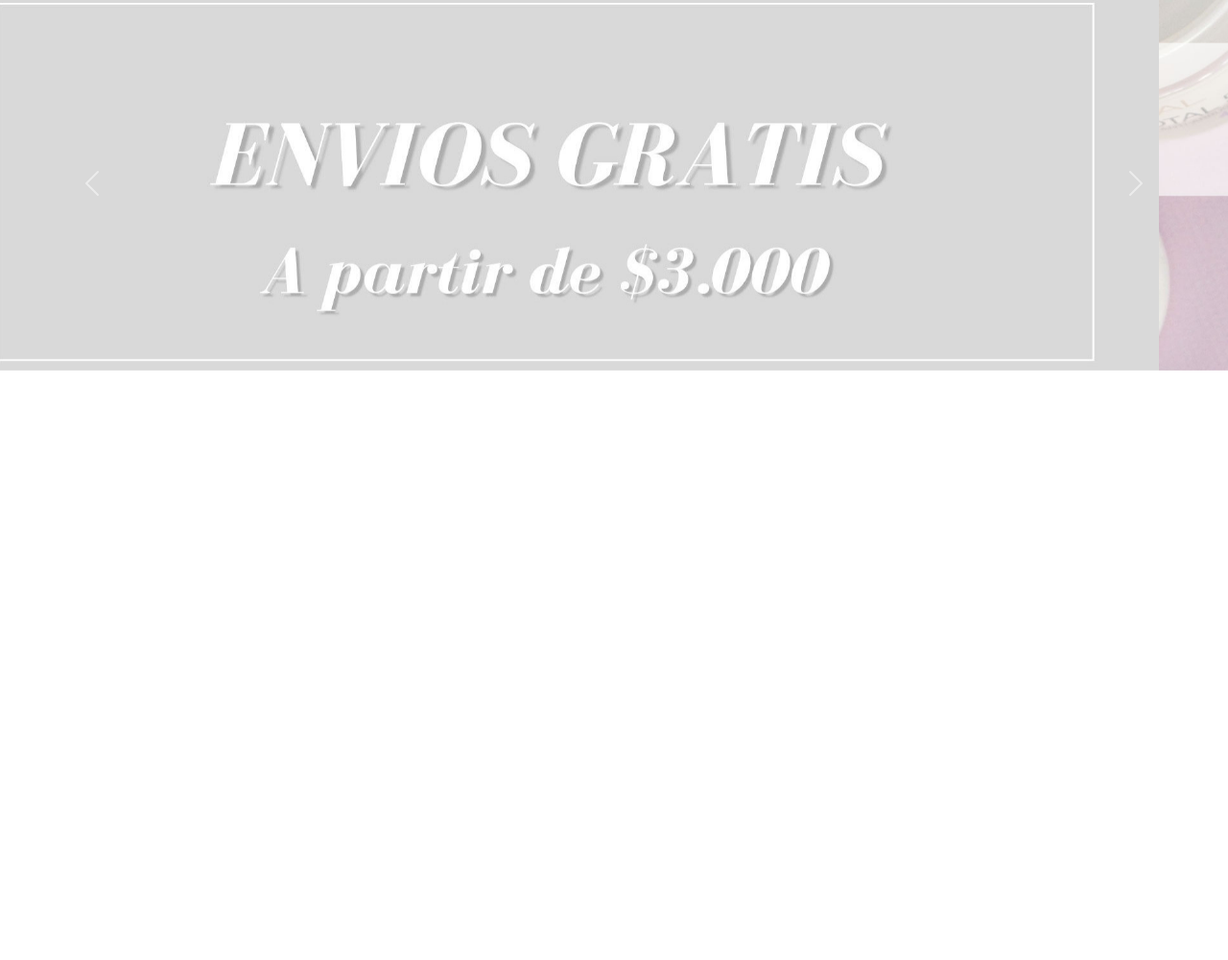
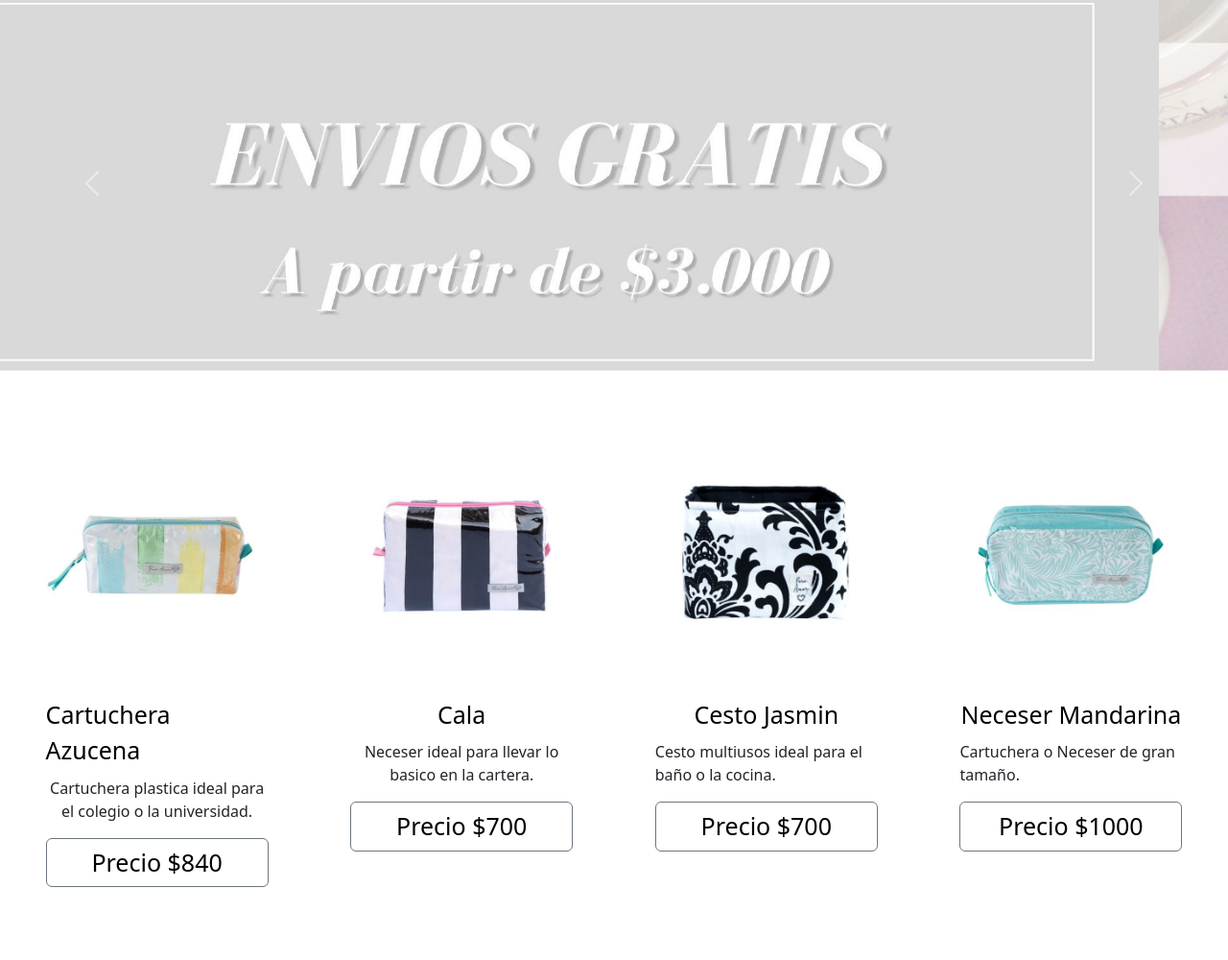
Before and after one commit to SantiagoPrediger/puro-amor, a plain HTML site: page index.html in a window 1280 px wide. Shown: the part 87-1087 px from the top of the page at 96% size. Before the commit the page ends 800 px from the top, so only its background shows below. Drawn offline with nearby package versions, Linux system fonts and the light colour scheme.

Commit message:
tarjetas de productos

```diff
--- a/css/style.css
+++ b/css/style.css
@@ -1,3 +1,25 @@
 .navbar-nav {
     margin: 0 auto;
 }
+.card-body a {
+    list-style: none;
+    text-decoration: none;
+    color: black;
+    font-size: 25px;
+}
+.card-body a:hover {
+    color: rgb(247, 199, 226);
+}
+
+.row {
+    display: flex;
+    justify-content: space-evenly;
+    margin: 50px 0;
+}
+.card {
+    margin: 10px;
+    border: none !important;
+}
+.navbar-brand {
+    margin-left: 30px;
+}
--- a/index.html
+++ b/index.html
@@ -70,6 +70,41 @@
         <span class="visually-hidden">Next</span>
       </button>
     </div>
+    <div class="row">
+      <div class="card" style="width: 18rem;">
+        <img src="./img/asusena.jpeg" class="card-img-top" alt="cartuchera">
+        <div class="card-body">
+          <a href="#" class="card-title justify-content-center d-flex">Cartuchera Azucena</a>
+          <p class="card-text text-center">Cartuchera plastica ideal para el colegio o la universidad.</p>
+          <a href="#" class="btn btn-outline-secondary justify-content-center d-flex">Precio $840</a>
+        </div>
+      </div>
+      <div class="card" style="width: 18rem;">
+        <img src="./img/Cala.jpeg" class="card-img-top" alt="neceser">
+        <div class="card-body">
+          <a href="#" class="card-title justify-content-center d-flex">Cala</a>
+          <p class="card-text text-center">Neceser ideal para llevar lo basico en la cartera.</p>
+          <a href="#" class="btn btn-outline-secondary justify-content-center d-flex">Precio $700</a>
+        </div>
+      </div>
+      <div class="card" style="width: 18rem;">
+        <img src="./img/cesto.jpeg" class="card-img-top" alt="cesto de tela">
+        <div class="card-body">
+          <a class="card-title justify-content-center d-flex">Cesto Jasmin</a>
+          <p class="card-text">Cesto multiusos ideal para el baño o la cocina.</p>
+          <a href="#" class="btn btn-outline-secondary justify-content-center d-flex">Precio $700</a>
+        </div>
+      </div>
+      <div class="card" style="width: 18rem;">
+        <img src="./img/mandarina.jpeg" class="card-img-top" alt="neceser">
+        <div class="card-body">
+          <a href="#" class="card-title justify-content-center d-flex">Neceser Mandarina</a>
+          <p class="card-text">Cartuchera o Neceser de gran tamaño.</p>
+          <a href="#" class="btn btn-outline-secondary justify-content-center d-flex">Precio $1000</a>
+        </div>
+      </div>
+    </div>
+
     <script src="https://cdn.jsdelivr.net/npm/bootstrap@5.2.0/dist/js/bootstrap.bundle.min.js" integrity="sha384-A3rJD856KowSb7dwlZdYEkO39Gagi7vIsF0jrRAoQmDKKtQBHUuLZ9AsSv4jD4Xa" crossorigin="anonymous"></script>
   </body>
 </html>
```
Also changed, not shown: img/Cala.jpeg (added), img/asusena.jpeg (added), img/cesto.jpeg (added), img/mandarina.jpeg (added), img/portada-cartucheras.png (added), img/portada-hogar.png (added), img/portada-neceser.png (added).
